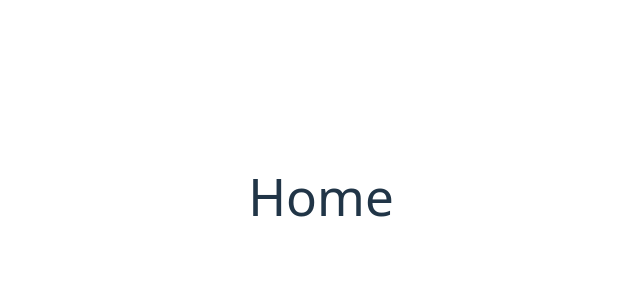
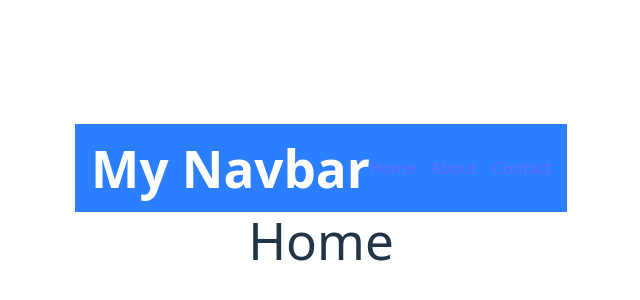
Before and after one commit to marcovicar/insta-clone, a React (Vite) app: page / in a window 1280 px wide. Shown: the part 204-504 px from the top of the page, without its empty margins (319-959 px from the left). Built offline with nearby package versions, Linux system fonts and the light colour scheme.

Commit message:
navbar prototype

```diff
--- a/src/App.jsx
+++ b/src/App.jsx
@@ -8,6 +8,7 @@ import {
 import {Helmet} from "react-helmet";
 import {Toaster} from "react-hot-toast";
 import Home from "./pages/home/index.jsx";
+import Navbar from './components/Navbar.jsx';
 
 function App() {
 
@@ -20,6 +21,7 @@ function App() {
         <Toaster position="top-right" reverseOrder={false} />
 
         {/* TODO: Create sidebar*/}
+        <Navbar/>
 
         <div className={""}>
           <Routes>
--- /dev/null
+++ b/src/components/Navbar.jsx
@@ -0,0 +1,23 @@
+import React from "react";
+
+const Navbar = () => {
+  return (
+    <>
+    <header>
+        <nav className="bg-blue-500 p-4 text-white">
+        <div className="container mx-auto flex justify-between items-center">
+            <h1 className="text-xl font-bold">My Navbar</h1>
+            <ul className="flex space-x-4">
+            <li><a href="#" className="hover:text-gray-200">Home</a></li>
+            <li><a href="#" className="hover:text-gray-200">About</a></li>
+            <li><a href="#" className="hover:text-gray-200">Contact</a></li>
+            </ul>
+        </div>
+        </nav>
+    </header>
+
+    </>
+  );
+};
+
+export default Navbar;
```
